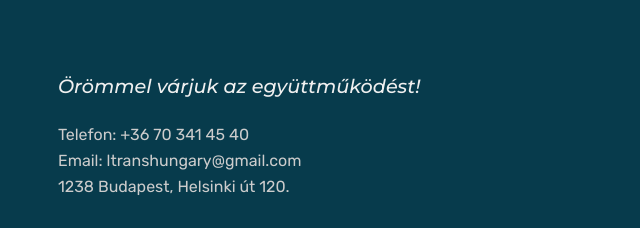
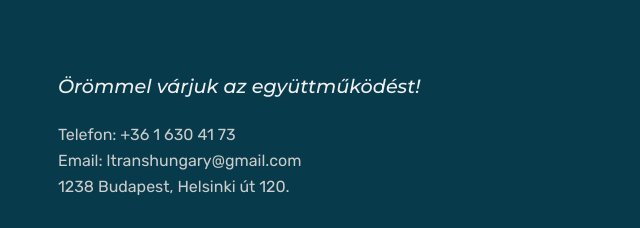
Before and after one commit to GreffCom/lTrans, a plain HTML site: page index.html in a window 1280 px wide. Shown: the part 3020-3248 px from the top of the page, 612-1252 px from the left. Drawn offline with Linux system fonts and the light colour scheme; files whose address does not match are found by name.

Commit message:
Update index.html

```diff
--- a/index.html
+++ b/index.html
@@ -402,7 +402,7 @@
                     <div class="icon-contacts pb-3">
 
                         <p class="mbr-text align-left mbr-fonts-style display-7">
-                            Telefon: +36 70 341 45 40<br>
+                            Telefon: +36 1 630 41 73<br>
                             Email: ltranshungary@gmail.com<br>1238 Budapest, Helsinki út 120.</p>
                     </div>
                 </div>
```
